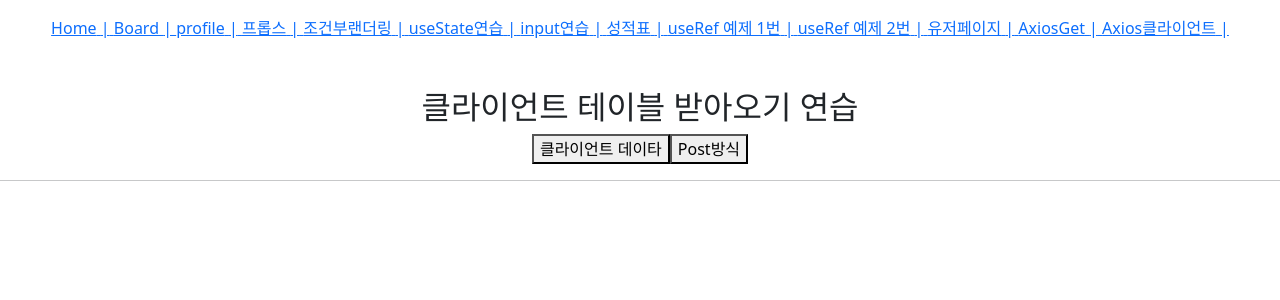
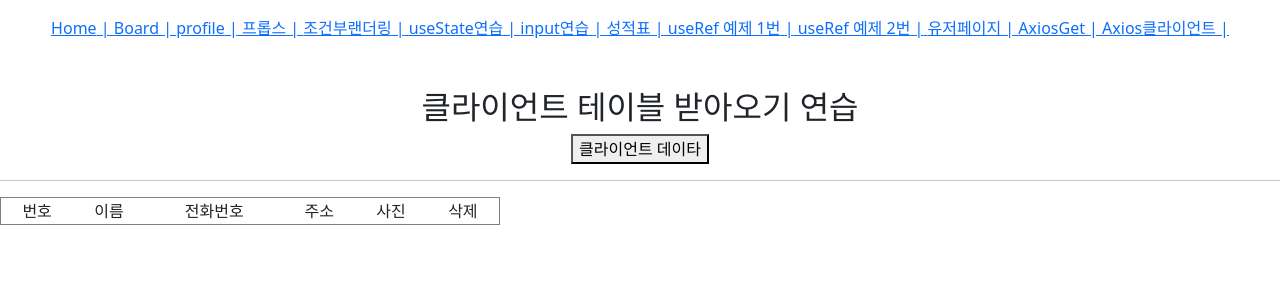
Before and after one commit to n3316202/react-vite-hjs-example2, a React (Vite) app: page /axiosclient in a window 1280 px wide. Shown: the top 300 px of the page. Built offline with nearby package versions, Linux system fonts and the light colour scheme.

Commit message:
클라이언트 예제

```diff
--- a/src/components/AxiosClient.jsx
+++ b/src/components/AxiosClient.jsx
@@ -10,7 +10,7 @@
       .then((response) => {
         //통신이 성공 했을때
         console.log(response);
-        //setData(response.data);
+        setData(response.data.contacts);
       })
       .catch(function (error) {
         //에러가 났을때 실행
@@ -42,20 +42,39 @@
     <div>
       <h2>클라이언트 테이블 받아오기 연습</h2>
       <button onClick={getClick}>클라이언트 데이타</button>
-      <button onClick={postClick}>Post방식</button>
+      <hr />
 
-      <hr />
+      <table width="500" border="1">
+        <tr>
+          <td>번호</td>
+          <td>이름</td>
+          <td>전화번호</td>
+          <td>주소</td>
+          <td>사진</td>
+          <td>삭제</td>
+        </tr>
+      </table>
 
       {data.map((post, index) => (
         <>
-          <div key={index}>
-            <h3>타이틀:{post.title}</h3>
-            <div>
-              유저아이디:{post.userId} , 아이디:{post.id}
-            </div>
-            <div>바디:{post.body}</div>
-          </div>
-          <hr />
+          <tr key={index}>
+            <td>{post.no}</td>
+            <td>{post.name}</td>
+            <td>{post.tel}</td>
+            <td>{post.address}</td>
+            <td>
+              <img src={post.photo} />
+            </td>
+            <td>
+              <input
+                name={post.no}
+                id={post.no}
+                type="button"
+                class="del-button"
+                value="삭제"
+              />
+            </td>
+          </tr>
         </>
       ))}
     </div>
```
